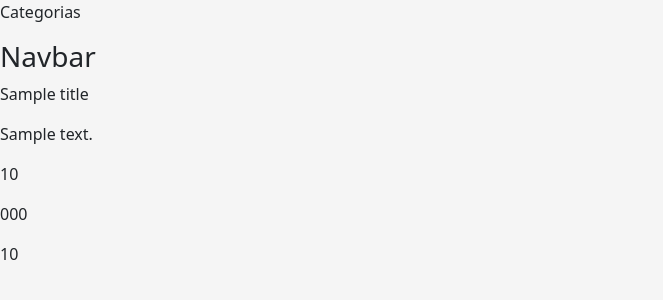
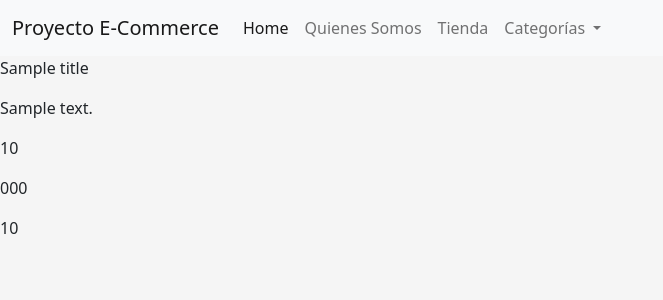
Before and after one commit to heeeeeeybaby/eCommerce-Backend, a Node project: template src/views/product.handlebars in a window 1280 px wide. Shown: the top 300 px of the page, without its empty margins (0-663 px from the left). Run offline with Node 20 templates, Linux system fonts and the light colour scheme; the template is opened without the code that fills it: most values are stand-ins (such as "Sample title", 1, 10 or a date in 2020); some libraries are stand-ins or nearby versions.

Commit message:
resuelve rutas hbs

```diff
--- a/index.js
+++ b/index.js
@@ -2,7 +2,7 @@ import express from 'express';
 import multer from 'multer';
 import productRouter from './src/routes/product.routes.js';
 import cartRouter from  './src/routes/cart.routes.js';
-import { __dirname } from './path.js';
+import { __dirname, __filename } from './path.js';
 import { engine } from 'express-handlebars';
 import { Server } from 'socket.io';
 import * as path from 'path';
@@ -19,10 +19,9 @@ const storage = multer.diskStorage({
         cb(null, `${file.originalname}`)
     }
 });
-
 app.engine('handlebars', engine())
 app.set('view engine', 'handlebars')
-app.set('views', path.resolve(__dirname, './views'))
+app.set('views', path.resolve(__dirname, './src/views'))
 
 
 //Middleware
@@ -41,8 +40,8 @@ io.on('connection', (socket) => {
     console.log("Cliente conectado")
     socket.on("mensaje", info => {
         console.log(info)
-/*         mensajes.push(info)
-        io.emit("mensajes", mensajes)  */
+/*        mensajes.push(info)
+    io.emit("mensajes", mensajes)  */
     })
 })
 
@@ -53,12 +52,14 @@ app.use((req, res, next) => {
 })
 
 //Rutas
-app.use('./static', express.static(__dirname + '/public'));
+app.use('/static', express.static(path.join(__dirname, 'src/public')));
 app.use('/api/products', productRouter);
 app.use('/api/carts', cartRouter);
 
 app.get('/', (req, res) => {
-    res.send("Mi primer servidor con express")
+    res.render('home', {
+        mensaje: "Hola Mundo"
+    })
 })
 
 //Multer
@@ -69,12 +70,6 @@ app.post('/upload', upload.single('product'), (req, res) => {
     res.send("Imagen subida")
 })
 
-
-//HBS
-app.get("/", (req, res) => {
-    res.render('index')
-})
-
 app.get("/product/realtimeproduct", (req, res) => {
     res.render('realtimeproducts')
 })
--- a/src/routes/product.routes.js
+++ b/src/routes/product.routes.js
@@ -58,7 +58,7 @@ productRouter.get('/:pid', async (req, res) => {
 productRouter.post("/", async (req, res) => {
     const { title, description, category, price, thumbnail, code, stock, status } = req.body;
     const productoCreado = await productManager.addProduct({ title, description, category, price, thumbnail, code, stock, status })
-    res.io.emit("mensaje", "Hola")
+    req.io.emit("mensaje", "Hola")
 
 })
 
--- a/src/views/home.handlebars
+++ b/src/views/home.handlebars
@@ -1,3 +1,5 @@
+<div class="container mt-5">
+<h1>{{mensaje}}</h1>
 <p>Hola, {{user.nombre}}</p>
 
 {{#if isTutor}}
@@ -11,3 +13,4 @@
 {{else}}
 <p>No sos tutor</p>
 {{/if}}
+</div>
--- a/src/views/partials/navbar.handlebars
+++ b/src/views/partials/navbar.handlebars
@@ -1,2 +1,31 @@
-{{>categorias/categorias}}
-<h3>Navbar</h3>
+<nav class="navbar navbar-expand-lg bg-light">
+  <div class="container-fluid">
+    <a class="navbar-brand" href="#">Proyecto E-Commerce</a>
+    <button class="navbar-toggler" type="button" data-bs-toggle="collapse" data-bs-target="#navbarNavDropdown" aria-controls="navbarNavDropdown" aria-expanded="false" aria-label="Toggle navigation">
+      <span class="navbar-toggler-icon"></span>
+    </button>
+    <div class="collapse navbar-collapse" id="navbarNavDropdown">
+      <ul class="navbar-nav">
+        <li class="nav-item">
+          <a class="nav-link active" aria-current="page" href="#">Home</a>
+        </li>
+        <li class="nav-item">
+          <a class="nav-link" href="#">Quienes Somos</a>
+        </li>
+        <li class="nav-item">
+          <a class="nav-link" href="#">Tienda</a>
+        </li>
+        <li class="nav-item dropdown">
+          <a class="nav-link dropdown-toggle" href="#" role="button" data-bs-toggle="dropdown" aria-expanded="false">
+            Categorías
+          </a>
+          <ul class="dropdown-menu">
+            <li><a class="dropdown-item" href="#">Action</a></li>
+            <li><a class="dropdown-item" href="#">Another action</a></li>
+            <li><a class="dropdown-item" href="#">Something else here</a></li>
+          </ul>
+        </li>
+      </ul>
+    </div>
+  </div>
+</nav>
```
Also changed, not shown: src/views/index.handlebars (deleted, +0 -9 lines), src/views/layouts/main.handlebars (indentation only).
